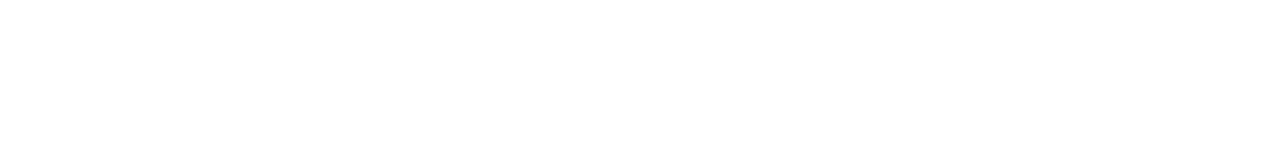
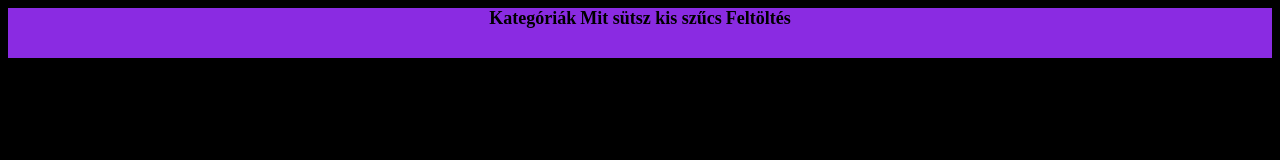
Before and after one commit to herczegAkos25/mit_sutsz_kis_szucs, a plain HTML site: page index.html in a window 1280 px wide. Drawn offline with Linux system fonts and the light colour scheme.

Commit message:
nav bar kialakitása

```diff
--- a/index.html
+++ b/index.html
@@ -3,9 +3,14 @@
 <head>
     <meta charset="UTF-8">
     <meta name="viewport" content="width=, initial-scale=1.0">
+    <link rel="stylesheet" href="style.css">
     <title>🍽️ Mit sütsz kis szűcs? 🍳</title>
 </head>
 <body>
-
+    <nav>
+        <a href="">Kategóriák</a>
+        <a href="">Mit sütsz kis szűcs</a>
+        <a href="">Feltöltés</a>
+    </nav>
 </body>
 </html>
--- a/style.css
+++ b/style.css
@@ -0,0 +1,16 @@
+body{
+    background-color: black;
+}
+nav{
+    background-color: blueviolet;
+    text-align: center;
+    height: 50px;
+
+}
+nav>a{
+    text-decoration: none;
+    font-size: large;
+    font-weight: bold;
+    color: black;
+
+}
```
